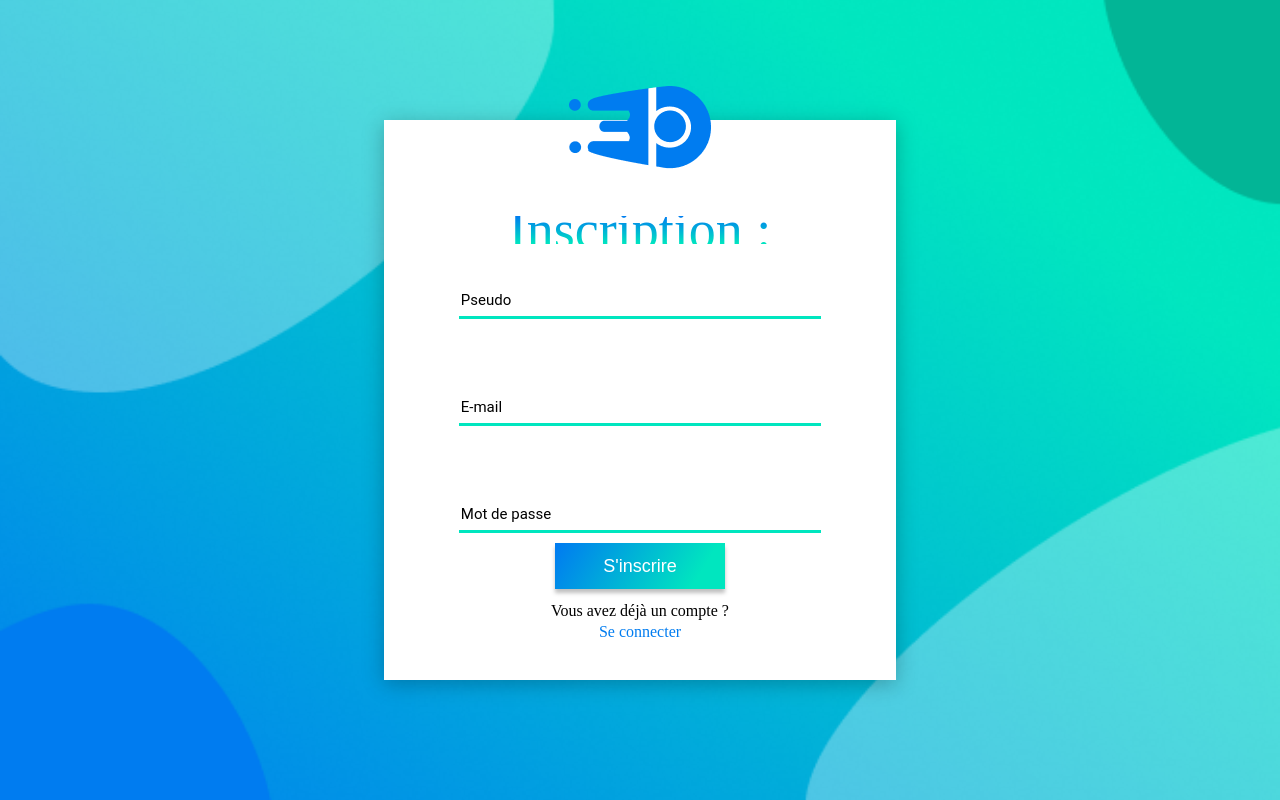
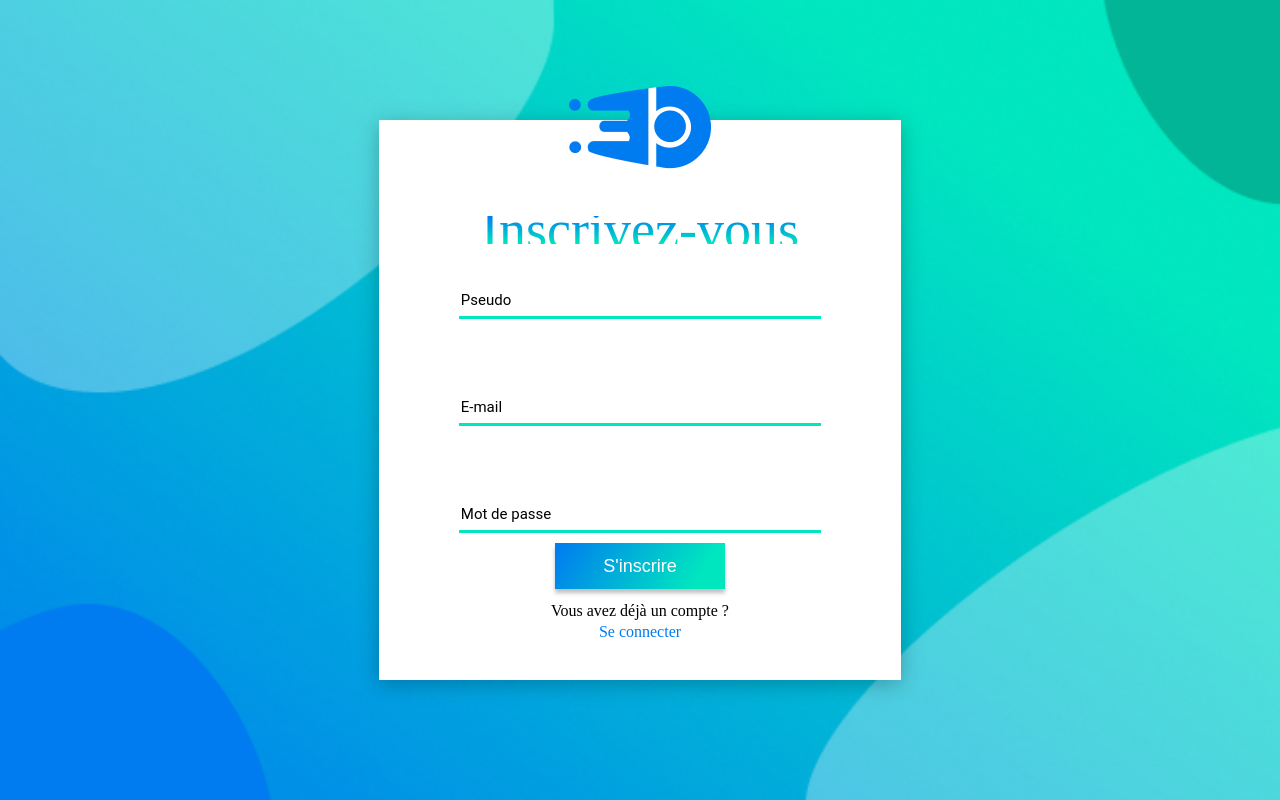
Before and after one commit to Lucas-Moreno/mern-app, a React (Create React App) app in the folder base_react/: page / in a window 1280 px wide. Both pictures are taken after a click on the element "Inscrivez-vous". Built offline with nearby package versions, Linux system fonts and the light colour scheme.

Commit message:
modif css

```diff
--- a/base_react/src/App/auth.css
+++ b/base_react/src/App/auth.css
@@ -16,11 +16,11 @@
   background-color:white;
   box-shadow: 0px 4px 20px rgba(0, 0, 0, 0.25);
   height:70vh;
-  width: 40vw;
   display: flex;
   flex-direction: column;
   align-items: center;
   position:relative;
+  padding: 0rem 3rem;
 }
 .swap_auth {
   color:#007CF0;
--- a/base_react/src/Components/Auth/Inscription.jsx
+++ b/base_react/src/Components/Auth/Inscription.jsx
@@ -18,7 +18,7 @@ const Inscription = () => {
   };
   return (
     <div className="connexion">
-      <h1 className="title_inscription">Inscription :</h1>
+      <h1 className="title_inscription">Inscrivez-vous</h1>
       <input
         className="input_inscription"
         onChange={e => setPseudo(e.target.value)}
```
